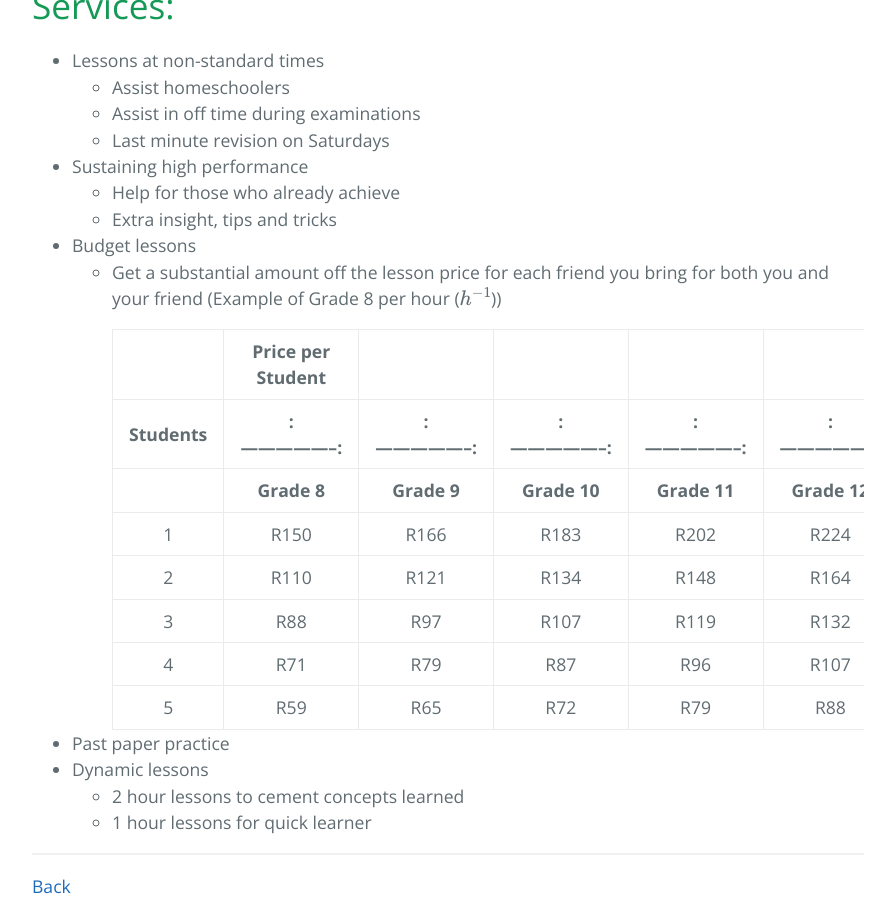
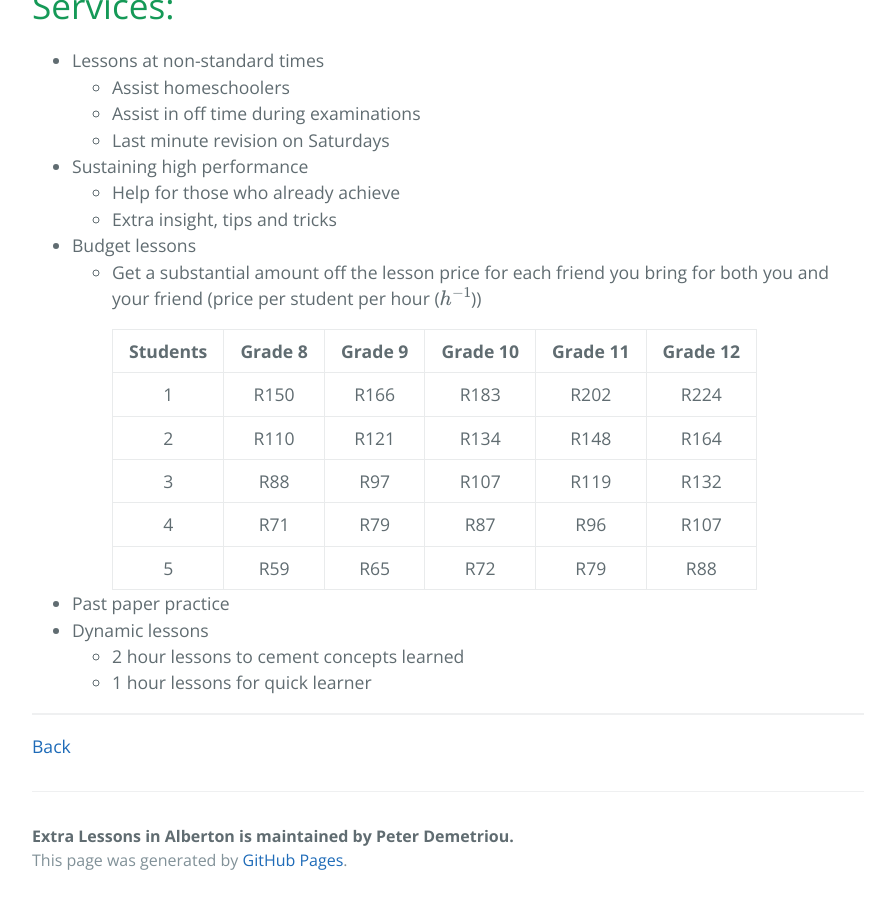
Before and after one commit to HelloBeastie/HelloBeastie.github.io, a Jekyll site: the page built from services.md, in a window 1280 px wide and 900 px high, scrolled down 436 px. Shown: the whole window, without its empty margins (192-1087 px from the left). Built offline with Jekyll 4.4.1, drawn with Linux system fonts in a browser that asks for light colours; formulas are drawn with MathJax 3; our own code applies the rules of GitHub Pages for plain Markdown files.

Commit message:
Q edit big table of prices

```diff
--- a/services.md
+++ b/services.md
@@ -12,11 +12,9 @@ layout: default
   - Help for those who already achieve
   - Extra insight, tips and tricks
 - Budget lessons
-  - Get a substantial amount off the lesson price for each friend you bring for both you and your friend (Example of Grade 8 per hour ($h^{-1}$))
+  - Get a substantial amount off the lesson price for each friend you bring for both you and your friend (price per student per hour ($h^{-1}$))
 
-    |              |                                       Price per Student                                           |
-    |  Students    |:-----------------:|:-----------------:|:-----------------:|:-----------------:|:-----------------:|
-    |              | Grade 8           | Grade 9           | Grade 10          | Grade 11          | Grade 12          |
+    |  Students    | Grade 8           | Grade 9           | Grade 10          | Grade 11          | Grade 12          |
     |:------------:|:-----------------:|:-----------------:|:-----------------:|:-----------------:|:-----------------:|
     | 1            | R150              | R166              | R183              | R202              | R224              |
     | 2            | R110              | R121              | R134              | R148              | R164              |
```
